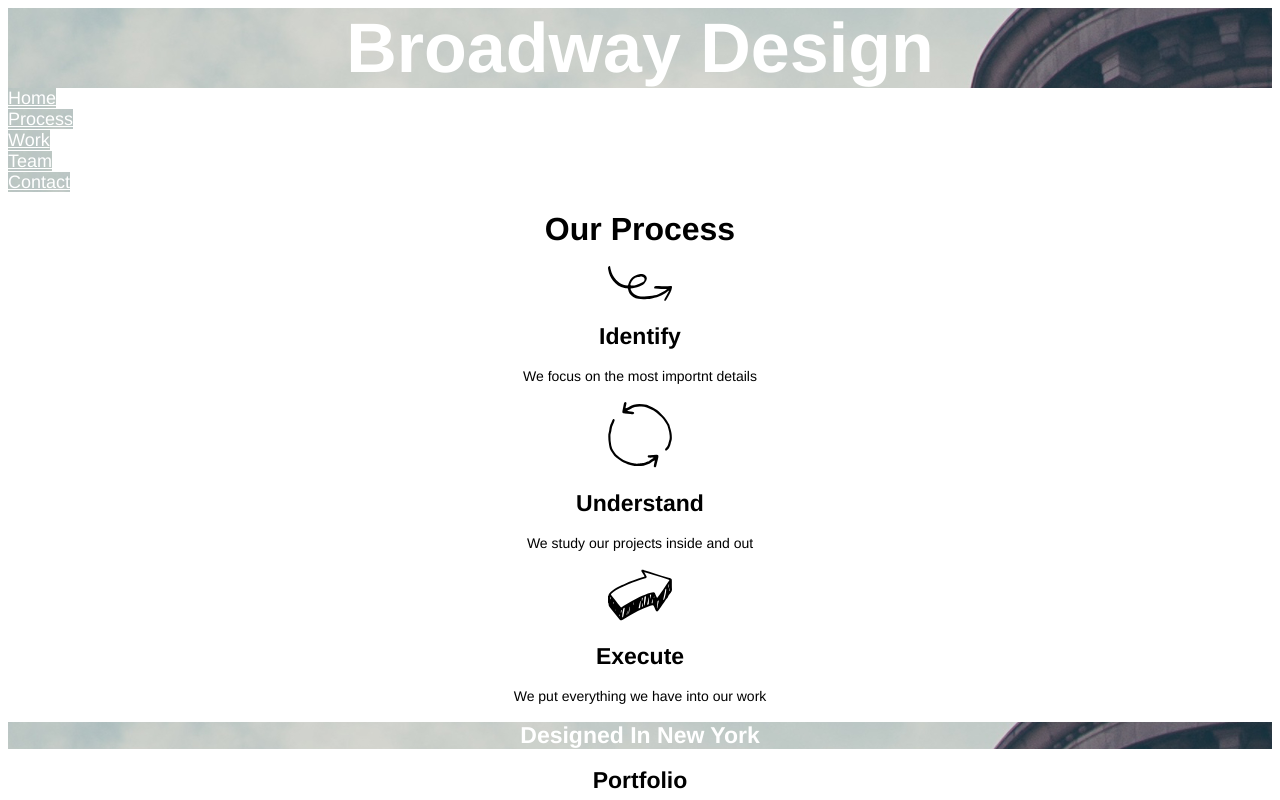
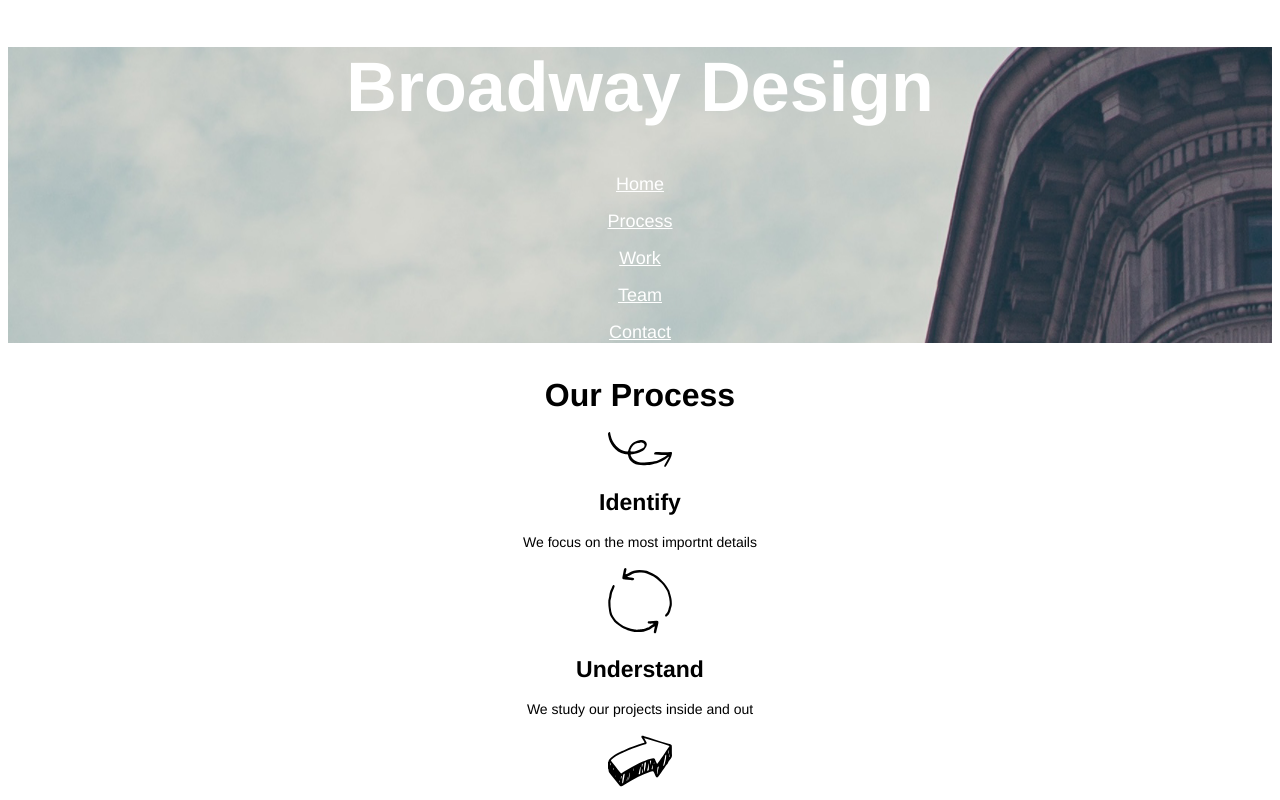
Before and after one commit to Ritu333/broadway, a plain HTML site: page index.html in a window 1280 px wide. Shown: the top 800 px of the page. Drawn offline with Linux system fonts and the light colour scheme.

Commit message:
final commit

```diff
--- a/index.html
+++ b/index.html
@@ -7,27 +7,15 @@
 </head>
 
 <body>
-  <div class = "broadway-design">Broadway Design</div>
+  <div class = "broadway-design">
+     <h1>Broadway Design</h1>
 
-  <div>
-    <a href = "#" class = "menus">Home</a>
-  </div>
-
-  <div>
-    <a href = "#" class = "menus">Process</a>
-  </div>
-
-  <div>
-    <a href = "#" class = "menus">Work</a>
-  </div>
-
-  <div>
-    <a href = "#" class = "menus">Team</a>
-  </div>
-
-  <div>
-    <a href = "#" class = "menus">Contact</a><br><br>
-  </div>
+       <p><a href = "#" class = "menus">Home</a></p>
+       <p><a href = "#" class = "menus">Process</a></p>
+       <p><a href = "#" class = "menus">Work</a></p>
+       <p><a href = "#" class = "menus">Team</a></p>
+       <p><a href = "#" class = "menus">Contact</a></p>
+  </div><br>
 
   <div class = "our-process">Our Process</div><br>
 
--- a/resources/css/style.css
+++ b/resources/css/style.css
@@ -1,23 +1,31 @@
+body
+{
+  text-align: center;
+}
+
 .broadway-design
 {
+  background-image: url(../images/the-flatiron-building.png);
   font-family: helvetica;
-  font-size: 70px;
   font-weight: bold;
   color: white;
   text-align: center;
-  position: relative;
-  background-image: url(../images/the-flatiron-building.png);
+}
+
+.broadway-design h1
+{
+  font-size: 70px;
 }
 
 .menus
 {
+
   font-family: helvetica;
   font-size: 18px;
   color: white;
   text-align: center;
   font-weight: normal;
-  position: relative;
-  background-image: url(../images/the-flatiron-building.png);
+
 }
 
 .our-process
```
